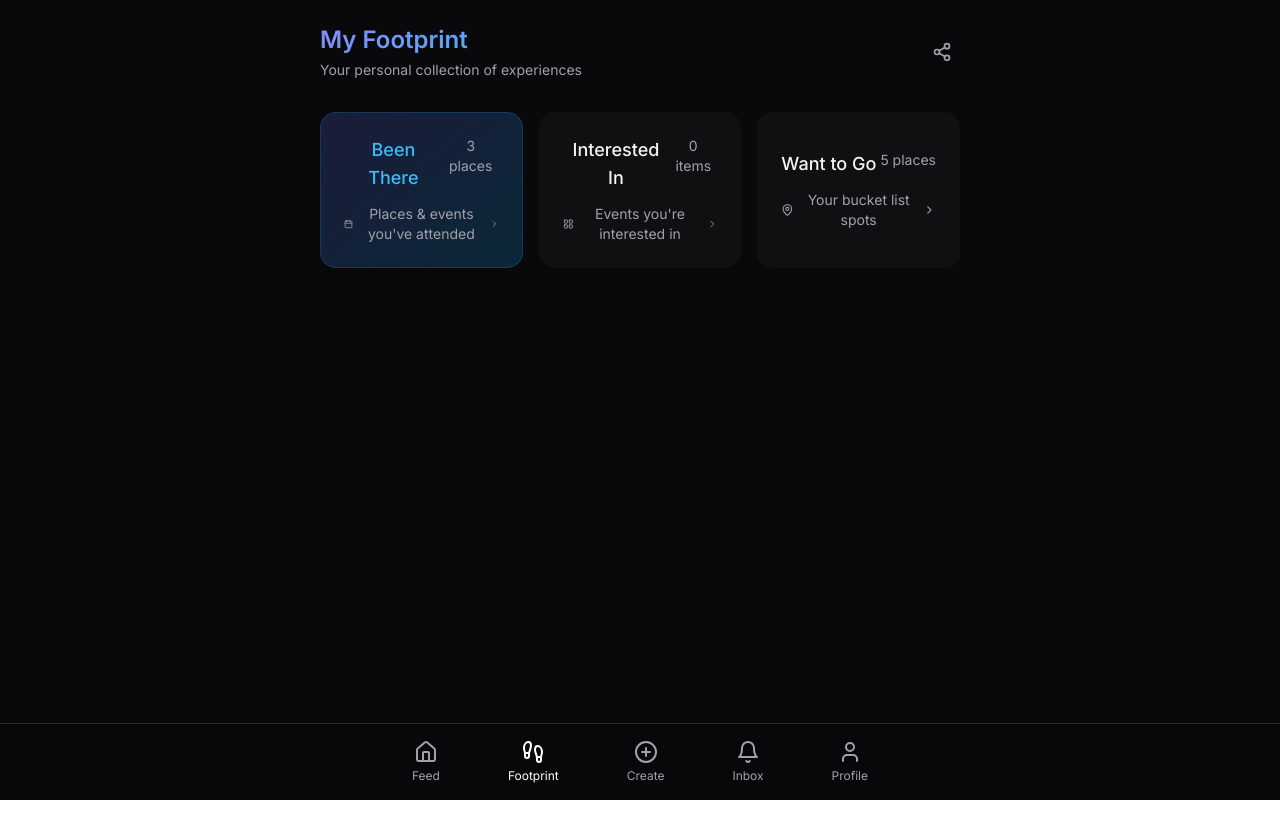
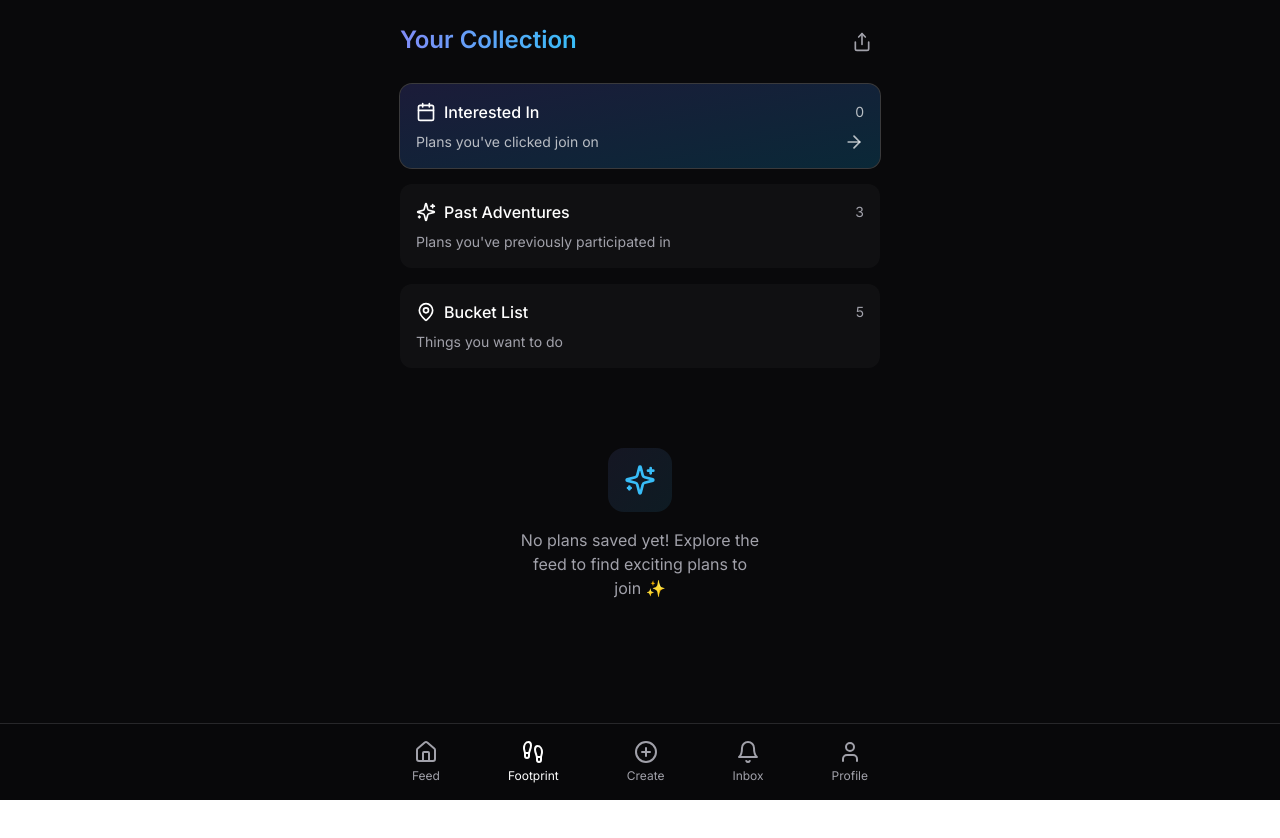
Before and after one commit to michaelsipper/t2, a Next.js app: page /footprint in a window 1280 px wide. Shown: the top 838 px of the page. Built offline with nearby package versions, Linux system fonts and the light colour scheme.

Commit message:
Update footprint.tsx

```diff
--- a/app/(features)/footprint/footprint.tsx
+++ b/app/(features)/footprint/footprint.tsx
@@ -1,61 +1,78 @@
 // footprint.tsx
-
 'use client';
-import React, { useState, ReactNode } from 'react';
+import React, { useState } from 'react';
 import { useAppContext } from "@/components/shared/AppContext";
-import { LayoutGrid, MapPin, Calendar, ChevronRight, Share2 } from 'lucide-react';
+import { MapPin, Calendar, Sparkles, Share, ArrowRight } from 'lucide-react';
 import type { FeedItem } from "@/lib/types";
 
-interface FootprintBoardProps {
-  children: ReactNode;
+interface CollectionCardProps {
   title: string;
-  count: string;
+  count: number;
+  icon: React.ReactNode;
+  description: string;
   isActive: boolean;
   onClick: () => void;
+  gradient: string;
 }
 
-const FootprintBoard: React.FC<FootprintBoardProps> = ({
-  children,
+const CollectionCard: React.FC<CollectionCardProps> = ({
   title,
   count,
+  icon,
+  description,
   isActive,
-  onClick
+  onClick,
+  gradient,
 }) => (
   <button
     onClick={onClick}
     className={`
-      relative overflow-hidden rounded-2xl p-6
+      w-full p-4 rounded-xl text-left
       transition-all duration-300 ease-out
+      relative overflow-hidden group
+      hover:scale-[1.02] active:scale-[0.98]
       ${isActive
-        ? 'bg-gradient-to-br from-indigo-500/10 to-sky-500/10 dark:from-indigo-500/20 dark:to-sky-500/20 ring-1 ring-inset ring-indigo-500/20 dark:ring-sky-500/20'
+        ? 'bg-gradient-to-br ' + gradient + ' ring-1 ring-white/20'
         : 'hover:bg-zinc-100 dark:hover:bg-zinc-900 bg-zinc-50 dark:bg-zinc-900/50'
       }
     `}
   >
-    <div className="flex items-start justify-between mb-3">
-      <h3 className={`text-lg font-medium transition-colors duration-300
-        ${isActive ? 'text-indigo-500 dark:text-sky-400' : 'text-zinc-900 dark:text-zinc-100'}`}>
-        {title}
-      </h3>
-      <span className="text-sm text-zinc-600 dark:text-zinc-400">{count}</span>
+    <div className="relative z-10">
+      <div className="flex items-center justify-between mb-2">
+        <div className="flex items-center gap-2">
+          <div className={isActive ? 'text-white' : 'text-zinc-900 dark:text-white'}>
+            {icon}
+          </div>
+          <h3 className={`font-medium ${isActive ? 'text-white' : 'text-zinc-900 dark:text-white'}`}>
+            {title}
+          </h3>
+        </div>
+        <span className={`text-sm ${isActive ? 'text-white/70' : 'text-zinc-500 dark:text-zinc-400'}`}>
+          {count}
+        </span>
+      </div>
+      <p className={`text-sm ${isActive ? 'text-white/70' : 'text-zinc-500 dark:text-zinc-400'}`}>
+        {description}
+      </p>
     </div>
-    <div className="flex items-center gap-2 text-sm text-zinc-600 dark:text-zinc-400">
-      {children}
-      <ChevronRight className="w-4 h-4 ml-auto" />
-    </div>
+    <ArrowRight className={`
+      absolute right-4 bottom-4 w-5 h-5
+      transition-all duration-300
+      ${isActive
+        ? 'opacity-100 translate-x-0 text-white/70'
+        : 'opacity-0 -translate-x-2 text-zinc-400'
+      }
+      group-hover:opacity-100 group-hover:translate-x-0
+    `} />
   </button>
 );
 
-interface FootprintCardProps {
-  item: FeedItem;
-}
-
-const FootprintCard: React.FC<FootprintCardProps> = ({ item }) => (
+const FeedItemCard: React.FC<{ item: FeedItem }> = ({ item }) => (
   <div className="group relative overflow-hidden rounded-xl bg-white dark:bg-zinc-900 border border-zinc-200 dark:border-zinc-800 hover:border-zinc-300 dark:hover:border-zinc-700 transition-all duration-300">
     <div className="p-4">
       <div className="flex items-center gap-3 mb-3">
         <div className="w-10 h-10 rounded-xl bg-gradient-to-br from-indigo-400 to-sky-400 flex items-center justify-center text-white">
-          {item.event?.title?.[0] || '?'}
+          {item.poster.name[0]}
         </div>
         <div>
           <h3 className="font-medium text-zinc-900 dark:text-white line-clamp-1">
@@ -73,74 +90,65 @@ const FootprintCard: React.FC<FootprintCardProps> = ({ item }) => (
       </div>
     </div>
 
-    <div className="absolute inset-x-0 bottom-0 h-px bg-gradient-to-r from-transparent via-indigo-500/20 dark:via-sky-500/20 to-transparent transition-opacity duration-300 opacity-0 group-hover:opacity-100" />
+    <div className="absolute inset-x-0 bottom-0 h-0.5 bg-gradient-to-r from-sky-400/0 via-sky-400/50 to-sky-400/0 transition-opacity duration-300 opacity-0 group-hover:opacity-100" />
   </div>
 );
 
-interface EmptyStateProps {
-  message: string;
-}
-
-const EmptyState: React.FC<EmptyStateProps> = ({ message }) => (
-  <div className="flex flex-col items-center justify-center py-12 text-center">
-    <div className="w-12 h-12 mb-4 rounded-2xl bg-zinc-100 dark:bg-zinc-900 flex items-center justify-center">
-      <LayoutGrid className="w-6 h-6 text-zinc-400" />
+const EmptyState: React.FC<{ message: string }> = ({ message }) => (
+  <div className="flex flex-col items-center justify-center py-12 text-center px-4">
+    <div className="w-16 h-16 mb-4 rounded-2xl bg-gradient-to-br from-indigo-400/10 to-sky-400/10 flex items-center justify-center">
+      <Sparkles className="w-8 h-8 text-sky-400" />
     </div>
-    <p className="text-sm text-zinc-600 dark:text-zinc-400 max-w-[15rem]">
+    <p className="text-zinc-600 dark:text-zinc-400 max-w-[15rem]">
       {message}
     </p>
   </div>
 );
 
-type TabType = "been" | "interested" | "wantToGo";
-
-interface BoardData {
-  id: TabType;
-  title: string;
-  count: string;
-  icon: React.ReactNode;
-  description: string;
-}
+type TabType = "been" | "interested" | "bucketList";
 
 const Footprint: React.FC = () => {
   const { interestedItems } = useAppContext();
-  const [activeTab, setActiveTab] = useState<TabType>("been");
+  const [activeTab, setActiveTab] = useState<TabType>("interested");
 
-  const boardsData: BoardData[] = [
+  const collections = [
     {
-      id: "been",
-      title: "Been There",
-      count: "3 places",
-      icon: <Calendar className="w-4 h-4" />,
-      description: "Places & events you've attended"
+      id: "interested" as TabType,
+      title: "Interested In",
+      count: interestedItems.length,
+      icon: <Calendar className="w-5 h-5" />,
+      description: "Plans you've clicked join on",
+      gradient: "from-indigo-500/20 to-sky-500/20"
     },
     {
-      id: "interested",
-      title: "Interested In",
-      count: `${interestedItems.length} items`,
-      icon: <LayoutGrid className="w-4 h-4" />,
-      description: "Events you're interested in"
+      id: "been" as TabType,
+      title: "Past Adventures",
+      count: 3,
+      icon: <Sparkles className="w-5 h-5" />,
+      description: "Plans you've previously participated in",
+      gradient: "from-pink-500/20 to-rose-500/20"
     },
     {
-      id: "wantToGo",
-      title: "Want to Go",
-      count: "5 places",
-      icon: <MapPin className="w-4 h-4" />,
-      description: "Your bucket list spots"
+      id: "bucketList" as TabType,
+      title: "Bucket List",
+      count: 5,
+      icon: <MapPin className="w-5 h-5" />,
+      description: "Things you want to do",
+      gradient: "from-amber-500/20 to-orange-500/20"
     }
   ];
 
   const renderContent = () => {
     if (activeTab === "interested" && interestedItems.length === 0) {
       return (
-        <EmptyState message="No interested items yet. Explore the feed to find exciting events!" />
+        <EmptyState message="No plans saved yet! Explore the feed to find exciting plans to join ✨" />
       );
     }
 
     return (
-      <div className="grid grid-cols-1 sm:grid-cols-2 gap-4">
+      <div className="grid grid-cols-1 gap-4">
         {(activeTab === "interested" ? interestedItems : []).map((item) => (
-          <FootprintCard key={item.id} item={item} />
+          <FeedItemCard key={item.id} item={item} />
         ))}
       </div>
     );
@@ -148,39 +156,41 @@ const Footprint: React.FC = () => {
 
   return (
     <div className="min-h-screen bg-white dark:bg-zinc-950">
-      <div className="max-w-2xl mx-auto px-4 py-6">
+      <div className="max-w-lg mx-auto px-4 py-6">
         {/* Header */}
-        <div className="flex justify-between items-center mb-8">
+        <div className="flex justify-between items-center mb-6">
           <div>
             <h1 className="text-2xl font-semibold bg-gradient-to-r from-indigo-400 to-sky-400 bg-clip-text text-transparent">
-              My Footprint
+              Your Collection
             </h1>
             <p className="text-sm text-zinc-600 dark:text-zinc-400 mt-1">
-              Your personal collection of experiences
+
             </p>
           </div>
-          <button className="p-2 rounded-xl hover:bg-zinc-100 dark:hover:bg-zinc-900 transition-colors">
-            <Share2 className="w-5 h-5 text-zinc-600 dark:text-zinc-400" />
+          <button
+            className="p-2 rounded-xl hover:bg-zinc-100 dark:hover:bg-zinc-900 transition-colors hover:scale-105 active:scale-95"
+          >
+            <Share className="w-5 h-5 text-zinc-600 dark:text-zinc-400" />
           </button>
         </div>
 
-        {/* Boards Grid */}
-        <div className="grid grid-cols-1 sm:grid-cols-3 gap-4 mb-8">
-          {boardsData.map((board) => (
-            <FootprintBoard
-              key={board.id}
-              title={board.title}
-              count={board.count}
-              isActive={activeTab === board.id}
-              onClick={() => setActiveTab(board.id)}
-            >
-              {board.icon}
-              <span>{board.description}</span>
-            </FootprintBoard>
+        {/* Collections Grid */}
+        <div className="grid grid-cols-1 gap-4 mb-8">
+          {collections.map((collection) => (
+            <CollectionCard
+              key={collection.id}
+              title={collection.title}
+              count={collection.count}
+              icon={collection.icon}
+              description={collection.description}
+              isActive={activeTab === collection.id}
+              onClick={() => setActiveTab(collection.id)}
+              gradient={collection.gradient}
+            />
           ))}
         </div>
 
-        {/* Active Board Content */}
+        {/* Content */}
         {renderContent()}
       </div>
     </div>
```
